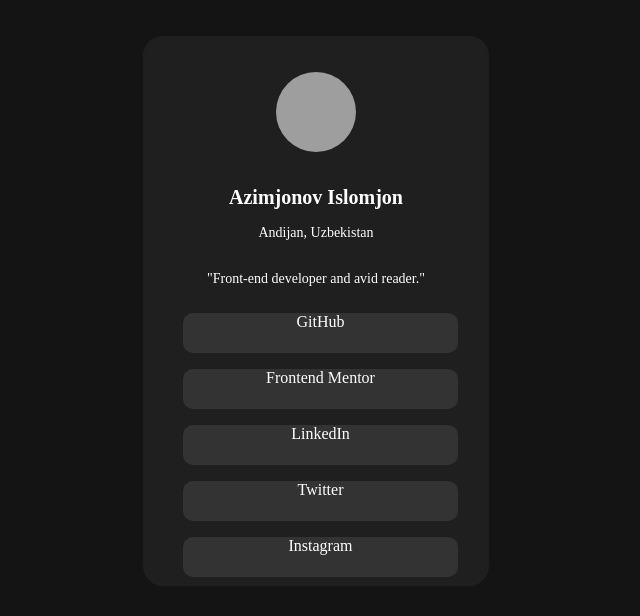
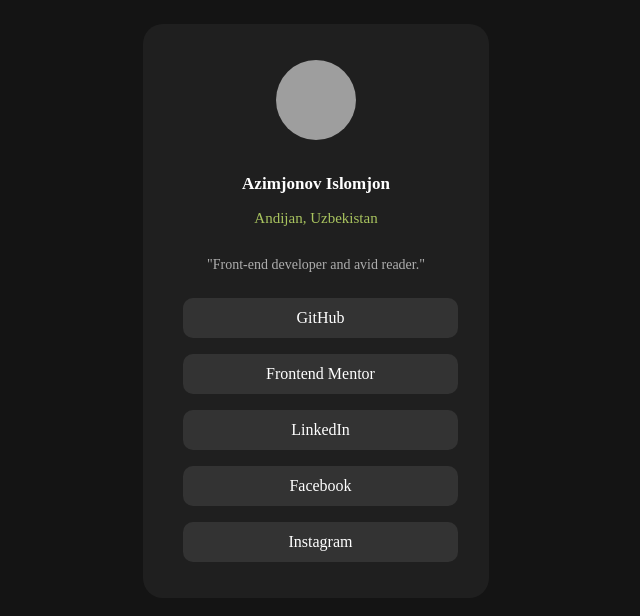
Before and after one commit to azimjonovislomjon30-max/social-links-profile, a plain HTML site: page index.html in a window 1280 px wide. Shown: the part 204-820 px from the top of the page, without its empty margins (324-964 px from the left). Drawn offline with Linux system fonts and the light colour scheme; grey boxes are pictures that could not be loaded.

Commit message:
Adding socials links to html and writing , hover, active, focus styles to css

```diff
--- a/css/style.css
+++ b/css/style.css
@@ -1,7 +1,10 @@
 .attribution{
   display: none;
 }
-
+*:focus {
+ outline: 2px dotted #ff7500;
+ outline-offset: 3px;
+}
 .container {
   width: 100%;
   max-width: 1440px;
@@ -15,7 +18,7 @@
 }
 .result-box {
   width: 346px;
-  height: 550px;
+  height: 574px;
   margin-top: 160px;
   text-align: center;
   border-radius: 20px;
@@ -28,33 +31,55 @@
   margin-bottom: 30px;
 }
 .profile-name {
-  font-size: 20px;
+  font-size: 17px;
   margin: 0;
   margin-bottom: 16px;
 }
 .location {
-  font-size: 14px;
+  font-size: 15px;
   margin: 0;
   margin-bottom: 30px;
+  color: #a9c45f;
 }
 .occupation {
   font-size: 14px;
+  color: #aeaeae;
   margin: 0;
   margin-bottom: 25px;
 }
-.socials {
-
+.socials{
+  margin: 0;
+}
+.socials li a{
+  font-size: 16px;
+  width: 100%;
+  height: 100%;
+  text-align: center;
+  color: #fff;
+  text-decoration: none;
+  display: flex;
+  justify-content: center;
+  align-items: center;
 }
 .socials li{
   width: 275px;
   height: 40px;
   list-style: none;
   background-color: #333333;
-  color: #fff;
   margin-bottom: 16px;
   border-radius: 10px;
+  cursor: pointer;
 }
-
+.socials li a:hover{
+  color: #000;
+}
+.socials li:hover{
+  opacity: 0.8;
+  background-color: #c4f82a;
+}
+.socials li:active{
+  background-color: #c4f82a;
+}
 
 /* font-face */
 
--- a/index.html
+++ b/index.html
@@ -20,11 +20,11 @@
         <p class="occupation">"Front-end developer and avid reader."</p>
       </div>
       <ul class="socials">
-        <li>GitHub</li>
-        <li>Frontend Mentor</li>
-        <li>LinkedIn</li>
-        <li>Twitter</li>
-        <li>Instagram</li>
+        <li> <a href="https://github.com/azimjonovislomjon30-max">GitHub</a></li>
+        <li> <a href="https://www.frontendmentor.io/profile/azimjonovislomjon30-max">Frontend Mentor</a></li>
+        <li> <a href="https://www.linkedin.com/in/islomjon-azimjonov-09b254413/?isSelfProfile=true">LinkedIn</a></li>
+        <li> <a href="https://www.facebook.com/islombek.azimjonov.50/">Facebook</a></li>
+        <li> <a href="https://www.instagram.com/islombekazimjonov10/">Instagram</a></li>
       </ul>
     </div>
   </div>
```
